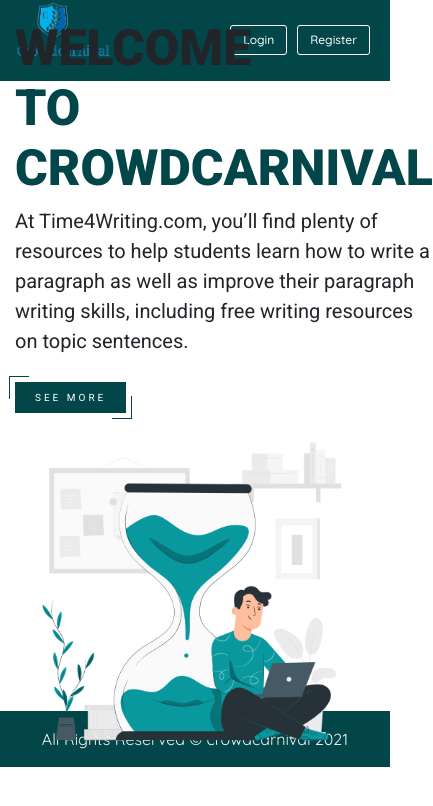
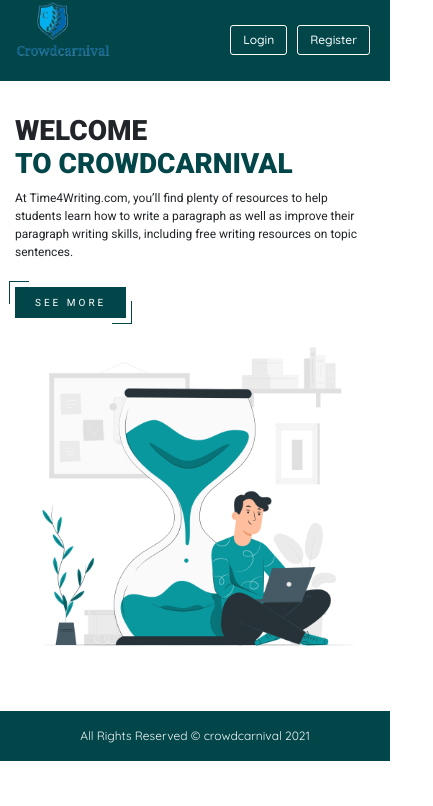
Before and after one commit to taijul169/crowdfunding-front, a React (Create React App) app: page / in a window 390 px wide. Shown: the top 806 px of the page, 433 px wide, since content can reach past the window. Built offline with nearby package versions, Linux system fonts and the light colour scheme.

Commit message:
responsive

```diff
--- a/public/index.html
+++ b/public/index.html
@@ -24,7 +24,7 @@
       work correctly both with client-side routing and a non-root public URL.
       Learn how to configure a non-root public URL by running `npm run build`.
     -->
-    <title>React App</title>
+    <title>crowdfunding</title>
   </head>
   <body>
     <noscript>You need to enable JavaScript to run this app.</noscript>
--- a/src/index.css
+++ b/src/index.css
@@ -249,6 +249,19 @@
 	.infoBox-wrap table {
 		font-size: 80%;
 	}
+	.hero-content-left h1 {
+		font-size: 28px;
+	}
+	.hero-content-left .lead {
+		font-size: 12px;
+	}
+	footer p {
+		font-size: 12px;
+	}
+	.form-wrapper h2 {
+		padding: 12px;
+		font-size: 24px;
+	}
 
   }
 
```
